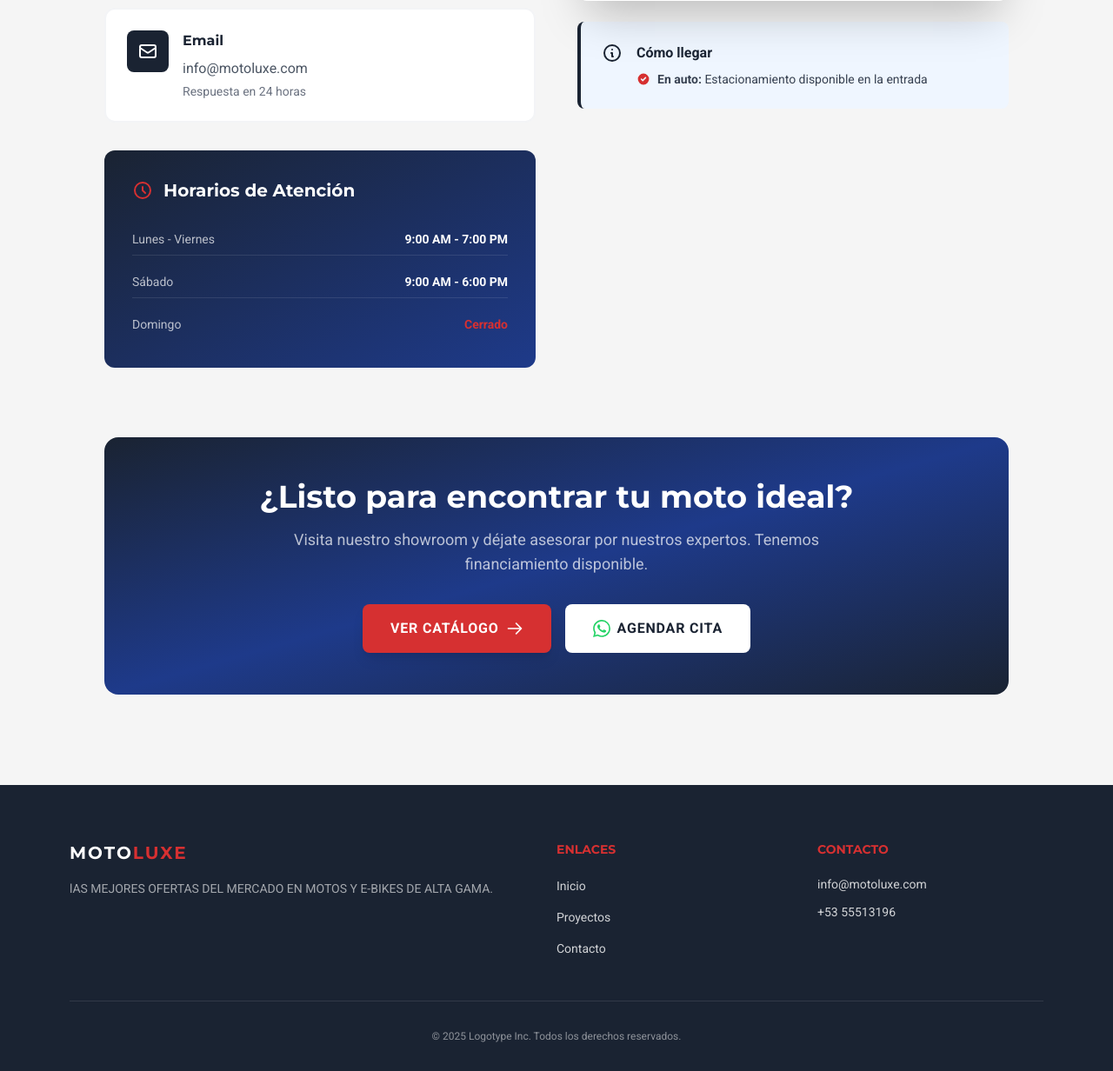
After one commit to Manulynx/TiendaMotos, a Django app: page /contacto/ in a window 1280 px wide. The commit adds this page. Shown: the part 1052-2284 px from the top of the page at 87% size. Run offline with Django 5.2, Linux system fonts and the light colour scheme; some libraries are stand-ins or nearby versions.

Commit message:
Pagina contacto

```diff
--- a/TiendaMotos/urls.py
+++ b/TiendaMotos/urls.py
@@ -23,6 +23,7 @@ from TiendaMotos import views
 urlpatterns = [
     path('admin/', admin.site.urls),
     path('', views.home, name='home'),
+    path('contacto/', views.contacto, name='contacto'),
     path('productos/', include('productos.urls')),
 ]
 
--- a/TiendaMotos/views.py
+++ b/TiendaMotos/views.py
@@ -13,3 +13,8 @@ def home(request):
         'productos_destacados': productos_destacados
     }
     return render(request, 'home.html', context)
+
+
+def contacto(request):
+    """Vista de la página de contacto"""
+    return render(request, 'contacto.html')
--- a/templates/base.html
+++ b/templates/base.html
@@ -199,6 +199,13 @@
                 >CATÁLOGO</a
               >
             </li>
+           <li>
+              <a
+                href="{% url 'contacto' %}"
+                class="text-white text-xs uppercase hover:text-red-accent transition-colors duration-300"
+                >CONTACTO</a
+              >
+            </li>
 
             <li>
               <a
@@ -251,6 +258,13 @@
                 >CATÁLOGO</a
               >
             </li>
+            <li>
+              <a
+                href="{% url 'contacto' %}"
+                class="text-white text-xs uppercase hover:text-red-accent transition-colors duration-300"
+                >CONTACTO</a
+              >
+            </li>
 
             <li>
               <a
@@ -279,6 +293,7 @@
                 ADMINISTRACIÓN
               </a>
             </li>
+
           </ul>
         </nav>
       </div>
--- /dev/null
+++ b/templates/contacto.html
@@ -0,0 +1,284 @@
+{% extends 'base.html' %}
+{% load static %}
+
+{% block title %}Contacto - MotoLuxe{% endblock %}
+
+{% block content %}
+
+<!-- Hero Section -->
+<section class="relative -mt-10 bg-gradient-to-br from-blue-dark via-blue-dark/95 to-blue-dark/90 py-20 mb-16">
+  <div class="absolute inset-0 opacity-10">
+    <div class="absolute top-0 right-0 w-96 h-96 bg-red-accent rounded-full filter blur-3xl"></div>
+    <div class="absolute bottom-0 left-0 w-96 h-96 bg-blue-600 rounded-full filter blur-3xl"></div>
+  </div>
+
+  <div class="relative text-center">
+    <div class="inline-flex items-center gap-3 text-red-accent text-xs uppercase tracking-[0.3em] font-bold mb-4">
+      <span class="w-12 h-px bg-red-accent"></span>
+      <span>Contáctanos</span>
+      <span class="w-12 h-px bg-red-accent"></span>
+    </div>
+    <h1 class="font-heading font-bold text-white text-5xl md:text-6xl mb-4">
+      Visítanos o Escríbenos
+    </h1>
+    <p class="text-white/70 text-lg max-w-2xl mx-auto">
+      Estamos aquí para ayudarte a encontrar la moto perfecta para ti
+    </p>
+  </div>
+</section>
+
+<!-- Main Content -->
+<section class="grid lg:grid-cols-2 gap-12 mb-20">
+
+  <!-- Información de Contacto -->
+  <div class="space-y-8">
+    <div>
+      <h2 class="font-heading font-bold text-3xl text-blue-dark mb-6">
+        Información de Contacto
+      </h2>
+      <p class="text-gray-600 leading-relaxed mb-8">
+        Visítanos en nuestra tienda física o ponte en contacto con nosotros a través de nuestros canales de comunicación. Nuestro equipo de expertos está listo para asesorarte.
+      </p>
+    </div>
+
+    <!-- Tarjetas de Contacto -->
+    <div class="space-y-4">
+
+      <!-- Dirección -->
+      <div class="group bg-white rounded-xl p-6 border-2 border-gray-100 hover:border-blue-dark transition-all duration-300 hover:shadow-lg">
+        <div class="flex items-start gap-4">
+          <div class="flex-shrink-0 w-12 h-12 bg-blue-dark rounded-lg flex items-center justify-center group-hover:bg-red-accent transition-colors">
+            <svg class="w-6 h-6 text-white" fill="none" stroke="currentColor" viewBox="0 0 24 24">
+              <path stroke-linecap="round" stroke-linejoin="round" stroke-width="2" d="M17.657 16.657L13.414 20.9a1.998 1.998 0 01-2.827 0l-4.244-4.243a8 8 0 1111.314 0z"/>
+              <path stroke-linecap="round" stroke-linejoin="round" stroke-width="2" d="M15 11a3 3 0 11-6 0 3 3 0 016 0z"/>
+            </svg>
+          </div>
+          <div class="flex-1">
+            <h3 class="font-heading font-bold text-blue-dark mb-2">Dirección</h3>
+            <p class="text-gray-600">
+              Venida Van Troi, Avenida Rancho Boyeros
+              Frente a la Terminal 1
+              Aeropuero Jose Marti
+            </p>
+          </div>
+        </div>
+      </div>
+
+      <!-- Teléfono -->
+      <div class="group bg-white rounded-xl p-6 border-2 border-gray-100 hover:border-blue-dark transition-all duration-300 hover:shadow-lg">
+        <div class="flex items-start gap-4">
+          <div class="flex-shrink-0 w-12 h-12 bg-blue-dark rounded-lg flex items-center justify-center group-hover:bg-red-accent transition-colors">
+            <svg class="w-6 h-6 text-white" fill="none" stroke="currentColor" viewBox="0 0 24 24">
+              <path stroke-linecap="round" stroke-linejoin="round" stroke-width="2" d="M3 5a2 2 0 012-2h3.28a1 1 0 01.948.684l1.498 4.493a1 1 0 01-.502 1.21l-2.257 1.13a11.042 11.042 0 005.516 5.516l1.13-2.257a1 1 0 011.21-.502l4.493 1.498a1 1 0 01.684.949V19a2 2 0 01-2 2h-1C9.716 21 3 14.284 3 6V5z"/>
+            </svg>
+          </div>
+          <div class="flex-1">
+            <h3 class="font-heading font-bold text-blue-dark mb-2">Teléfono</h3>
+            <a href="tel:+5355513196" class="text-gray-600 hover:text-red-accent transition-colors font-medium">
+              +53 5551 3196
+            </a>
+            <p class="text-sm text-gray-500 mt-1">Lun - Sáb: 9:00 AM - 6:00 PM</p>
+          </div>
+        </div>
+      </div>
+
+      <!-- WhatsApp -->
+      <div class="group bg-white rounded-xl p-6 border-2 border-gray-100 hover:border-[#25D366] transition-all duration-300 hover:shadow-lg">
+        <div class="flex items-start gap-4">
+          <div class="flex-shrink-0 w-12 h-12 bg-[#25D366] rounded-lg flex items-center justify-center group-hover:scale-110 transition-transform">
+            <svg class="w-6 h-6 text-white" fill="currentColor" viewBox="0 0 24 24">
+              <path d="M17.472 14.382c-.297-.149-1.758-.867-2.03-.967-.273-.099-.471-.148-.67.15-.197.297-.767.966-.94 1.164-.173.199-.347.223-.644.075-.297-.15-1.255-.463-2.39-1.475-.883-.788-1.48-1.761-1.653-2.059-.173-.297-.018-.458.13-.606.134-.133.298-.347.446-.52.149-.174.198-.298.298-.497.099-.198.05-.371-.025-.52-.075-.149-.669-1.612-.916-2.207-.242-.579-.487-.5-.669-.51-.173-.008-.371-.01-.57-.01-.198 0-.52.074-.792.372-.272.297-1.04 1.016-1.04 2.479 0 1.462 1.065 2.875 1.213 3.074.149.198 2.096 3.2 5.077 4.487.709.306 1.262.489 1.694.625.712.227 1.36.195 1.871.118.571-.085 1.758-.719 2.006-1.413.248-.694.248-1.289.173-1.413-.074-.124-.272-.198-.57-.347m-5.421 7.403h-.004a9.87 9.87 0 01-5.031-1.378l-.361-.214-3.741.982.998-3.648-.235-.374a9.86 9.86 0 01-1.51-5.26c.001-5.45 4.436-9.884 9.888-9.884 2.64 0 5.122 1.03 6.988 2.898a9.825 9.825 0 012.893 6.994c-.003 5.45-4.437 9.884-9.885 9.884m8.413-18.297A11.815 11.815 0 0012.05 0C5.495 0 .16 5.335.157 11.892c0 2.096.547 4.142 1.588 5.945L.057 24l6.305-1.654a11.882 11.882 0 005.683 1.448h.005c6.554 0 11.89-5.335 11.893-11.893a11.821 11.821 0 00-3.48-8.413z"/>
+            </svg>
+          </div>
+          <div class="flex-1">
+            <h3 class="font-heading font-bold text-blue-dark mb-2">WhatsApp</h3>
+            <a
+              href="https://wa.me/5355513196?text=Hola%2C%20estoy%20interesado%20en%20sus%20productos"
+              target="_blank"
+              class="inline-flex items-center gap-2 text-[#25D366] hover:text-[#20BA5A] transition-colors font-medium"
+            >
+              <span>+53 5551 3196</span>
+              <svg class="w-4 h-4" fill="none" stroke="currentColor" viewBox="0 0 24 24">
+                <path stroke-linecap="round" stroke-linejoin="round" stroke-width="2" d="M14 5l7 7m0 0l-7 7m7-7H3"/>
+              </svg>
+            </a>
+            <p class="text-sm text-gray-500 mt-1">Chat en vivo - Respuesta inmediata</p>
+          </div>
+        </div>
+      </div>
+
+      <!-- Email -->
+      <div class="group bg-white rounded-xl p-6 border-2 border-gray-100 hover:border-blue-dark transition-all duration-300 hover:shadow-lg">
+        <div class="flex items-start gap-4">
+          <div class="flex-shrink-0 w-12 h-12 bg-blue-dark rounded-lg flex items-center justify-center group-hover:bg-red-accent transition-colors">
+            <svg class="w-6 h-6 text-white" fill="none" stroke="currentColor" viewBox="0 0 24 24">
+              <path stroke-linecap="round" stroke-linejoin="round" stroke-width="2" d="M3 8l7.89 5.26a2 2 0 002.22 0L21 8M5 19h14a2 2 0 002-2V7a2 2 0 00-2-2H5a2 2 0 00-2 2v10a2 2 0 002 2z"/>
+            </svg>
+          </div>
+          <div class="flex-1">
+            <h3 class="font-heading font-bold text-blue-dark mb-2">Email</h3>
+            <a href="mailto:info@motoluxe.com" class="text-gray-600 hover:text-red-accent transition-colors font-medium">
+              info@motoluxe.com
+            </a>
+            <p class="text-sm text-gray-500 mt-1">Respuesta en 24 horas</p>
+          </div>
+        </div>
+      </div>
+
+    </div>
+
+    <!-- Horarios de Atención -->
+    <div class="bg-gradient-to-br from-blue-dark to-blue-900 rounded-xl p-8 text-white">
+      <h3 class="font-heading font-bold text-xl mb-6 flex items-center gap-3">
+        <svg class="w-6 h-6 text-red-accent" fill="none" stroke="currentColor" viewBox="0 0 24 24">
+          <path stroke-linecap="round" stroke-linejoin="round" stroke-width="2" d="M12 8v4l3 3m6-3a9 9 0 11-18 0 9 9 0 0118 0z"/>
+        </svg>
+        Horarios de Atención
+      </h3>
+      <div class="space-y-3 text-sm">
+        <div class="flex justify-between items-center py-2 border-b border-white/10">
+          <span class="text-white/70">Lunes - Viernes</span>
+          <span class="font-bold">9:00 AM - 7:00 PM</span>
+        </div>
+        <div class="flex justify-between items-center py-2 border-b border-white/10">
+          <span class="text-white/70">Sábado</span>
+          <span class="font-bold">9:00 AM - 6:00 PM</span>
+        </div>
+        <div class="flex justify-between items-center py-2">
+          <span class="text-white/70">Domingo</span>
+          <span class="font-bold text-red-accent">Cerrado</span>
+        </div>
+      </div>
+    </div>
+
+  </div>
+
+  <!-- Mapa de Google Maps -->
+  <div class="space-y-6">
+    <div>
+      <h2 class="font-heading font-bold text-3xl text-blue-dark mb-4">
+        Nuestra Ubicación
+      </h2>
+      <p class="text-gray-600">
+        Encuéntranos fácilmente en el corazón de La Habana. Estamos ubicados en una zona de fácil acceso con estacionamiento disponible.
+      </p>
+    </div>
+
+    <!-- Google Maps Embed -->
+    <div class="relative rounded-xl overflow-hidden shadow-2xl border-4 border-white group">
+      <div class="absolute inset-0 bg-gradient-to-br from-blue-dark/20 to-red-accent/20 z-10 opacity-0 group-hover:opacity-100 transition-opacity pointer-events-none"></div>
+
+      <!-- Reemplaza las coordenadas con las de tu tienda real -->
+      <!-- Para obtener el embed code: https://www.google.com/maps -->
+      <!-- Busca tu dirección, haz clic en "Compartir" > "Insertar un mapa" -->
+      <iframe
+        src="https://www.google.com/maps/embed?pb=!1m17!1m12!1m3!1d1208.185825435079!2d-82.39577480236419!3d22.99524277446338!2m3!1f0!2f0!3f0!3m2!1i1024!2i768!4f13.1!3m2!1m1!2zMjLCsDU5JzQzLjEiTiA4MsKwMjMnNDIuNSJX!5e0!3m2!1ses!2sch!4v1766784313538!5m2!1ses!2sch" width="600" height="450" style="border:0;" allowfullscreen="" loading="lazy" referrerpolicy="no-referrer-when-downgrade"
+        width="100%"
+        height="600"
+        style="border:0;"
+        allowfullscreen=""
+        loading="lazy"
+        referrerpolicy="no-referrer-when-downgrade"
+        class="relative z-20"
+      ></iframe>
+
+      <!-- Botón flotante para abrir en Google Maps -->
+      <a
+        href="https://goo.gl/maps/TU_LINK_DE_GOOGLE_MAPS"
+        target="_blank"
+        class="absolute bottom-6 right-6 z-30 bg-white hover:bg-red-accent text-blue-dark hover:text-white px-6 py-3 rounded-lg shadow-lg font-bold text-sm uppercase tracking-wider transition-all duration-300 flex items-center gap-2 group/btn"
+      >
+        <svg class="w-5 h-5" fill="none" stroke="currentColor" viewBox="0 0 24 24">
+          <path stroke-linecap="round" stroke-linejoin="round" stroke-width="2" d="M17.657 16.657L13.414 20.9a1.998 1.998 0 01-2.827 0l-4.244-4.243a8 8 0 1111.314 0z"/>
+          <path stroke-linecap="round" stroke-linejoin="round" stroke-width="2" d="M15 11a3 3 0 11-6 0 3 3 0 016 0z"/>
+        </svg>
+        <span>Abrir en Maps</span>
+        <svg class="w-4 h-4 group-hover/btn:translate-x-1 transition-transform" fill="none" stroke="currentColor" viewBox="0 0 24 24">
+          <path stroke-linecap="round" stroke-linejoin="round" stroke-width="2" d="M10 6H6a2 2 0 00-2 2v10a2 2 0 002 2h10a2 2 0 002-2v-4M14 4h6m0 0v6m0-6L10 14"/>
+        </svg>
+      </a>
+    </div>
+
+    <!-- Indicaciones adicionales -->
+    <div class="bg-blue-50 border-l-4 border-blue-dark rounded-lg p-6">
+      <div class="flex gap-4">
+        <div class="flex-shrink-0">
+          <svg class="w-6 h-6 text-blue-dark" fill="none" stroke="currentColor" viewBox="0 0 24 24">
+            <path stroke-linecap="round" stroke-linejoin="round" stroke-width="2" d="M13 16h-1v-4h-1m1-4h.01M21 12a9 9 0 11-18 0 9 9 0 0118 0z"/>
+          </svg>
+        </div>
+        <div>
+          <h4 class="font-bold text-blue-dark mb-2">Cómo llegar</h4>
+          <ul class="text-sm text-gray-700 space-y-2">
+            <li class="flex items-start gap-2">
+              <svg class="w-4 h-4 text-red-accent mt-0.5 flex-shrink-0" fill="currentColor" viewBox="0 0 20 20">
+                <path fill-rule="evenodd" d="M10 18a8 8 0 100-16 8 8 0 000 16zm3.707-9.293a1 1 0 00-1.414-1.414L9 10.586 7.707 9.293a1 1 0 00-1.414 1.414l2 2a1 1 0 001.414 0l4-4z" clip-rule="evenodd"/>
+              </svg>
+              <span><strong>En auto:</strong> Estacionamiento disponible en la entrada</span>
+            </li>
+
+
+          </ul>
+        </div>
+      </div>
+    </div>
+
+  </div>
+
+</section>
+
+<!-- Call to Action -->
+<section class="bg-gradient-to-br from-blue-dark via-blue-900 to-blue-dark rounded-2xl p-12 text-center text-white mb-16">
+  <h2 class="font-heading font-bold text-3xl md:text-4xl mb-4">
+    ¿Listo para encontrar tu moto ideal?
+  </h2>
+  <p class="text-white/70 text-lg mb-8 max-w-2xl mx-auto">
+    Visita nuestro showroom y déjate asesorar por nuestros expertos. Tenemos financiamiento disponible.
+  </p>
+  <div class="flex flex-col sm:flex-row gap-4 justify-center">
+    <a
+      href="{% url 'productos:lista' %}"
+      class="inline-flex items-center justify-center gap-2 bg-red-accent hover:bg-red-accent/90 text-white px-8 py-4 rounded-lg font-bold uppercase tracking-wider transition-all shadow-lg hover:shadow-xl group"
+    >
+      <span>Ver Catálogo</span>
+      <svg class="w-5 h-5 group-hover:translate-x-1 transition-transform" fill="none" stroke="currentColor" viewBox="0 0 24 24">
+        <path stroke-linecap="round" stroke-linejoin="round" stroke-width="2" d="M14 5l7 7m0 0l-7 7m7-7H3"/>
+      </svg>
+    </a>
+    <a
+      href="https://wa.me/5355513196?text=Hola%2C%20me%20gustaría%20agendar%20una%20cita"
+      target="_blank"
+      class="inline-flex items-center justify-center gap-2 bg-white hover:bg-gray-100 text-blue-dark px-8 py-4 rounded-lg font-bold uppercase tracking-wider transition-all"
+    >
+      <svg class="w-5 h-5 text-[#25D366]" fill="currentColor" viewBox="0 0 24 24">
+        <path d="M17.472 14.382c-.297-.149-1.758-.867-2.03-.967-.273-.099-.471-.148-.67.15-.197.297-.767.966-.94 1.164-.173.199-.347.223-.644.075-.297-.15-1.255-.463-2.39-1.475-.883-.788-1.48-1.761-1.653-2.059-.173-.297-.018-.458.13-.606.134-.133.298-.347.446-.52.149-.174.198-.298.298-.497.099-.198.05-.371-.025-.52-.075-.149-.669-1.612-.916-2.207-.242-.579-.487-.5-.669-.51-.173-.008-.371-.01-.57-.01-.198 0-.52.074-.792.372-.272.297-1.04 1.016-1.04 2.479 0 1.462 1.065 2.875 1.213 3.074.149.198 2.096 3.2 5.077 4.487.709.306 1.262.489 1.694.625.712.227 1.36.195 1.871.118.571-.085 1.758-.719 2.006-1.413.248-.694.248-1.289.173-1.413-.074-.124-.272-.198-.57-.347m-5.421 7.403h-.004a9.87 9.87 0 01-5.031-1.378l-.361-.214-3.741.982.998-3.648-.235-.374a9.86 9.86 0 01-1.51-5.26c.001-5.45 4.436-9.884 9.888-9.884 2.64 0 5.122 1.03 6.988 2.898a9.825 9.825 0 012.893 6.994c-.003 5.45-4.437 9.884-9.885 9.884m8.413-18.297A11.815 11.815 0 0012.05 0C5.495 0 .16 5.335.157 11.892c0 2.096.547 4.142 1.588 5.945L.057 24l6.305-1.654a11.882 11.882 0 005.683 1.448h.005c6.554 0 11.89-5.335 11.893-11.893a11.821 11.821 0 00-3.48-8.413z"/>
+      </svg>
+      <span>Agendar Cita</span>
+    </a>
+  </div>
+</section>
+
+{% endblock %}
+
+{% block scripts %}
+<script>
+  // Animación de entrada para las tarjetas
+  const observer = new IntersectionObserver((entries) => {
+    entries.forEach((entry, index) => {
+      if (entry.isIntersecting) {
+        setTimeout(() => {
+          entry.target.style.opacity = '1';
+          entry.target.style.transform = 'translateY(0)';
+        }, index * 100);
+      }
+    });
+  }, { threshold: 0.1 });
+
+  document.querySelectorAll('.group').forEach((card) => {
+    card.style.opacity = '0';
+    card.style.transform = 'translateY(20px)';
+    card.style.transition = 'all 0.5s ease-out';
+    observer.observe(card);
+  });
+</script>
+{% endblock %}
```
